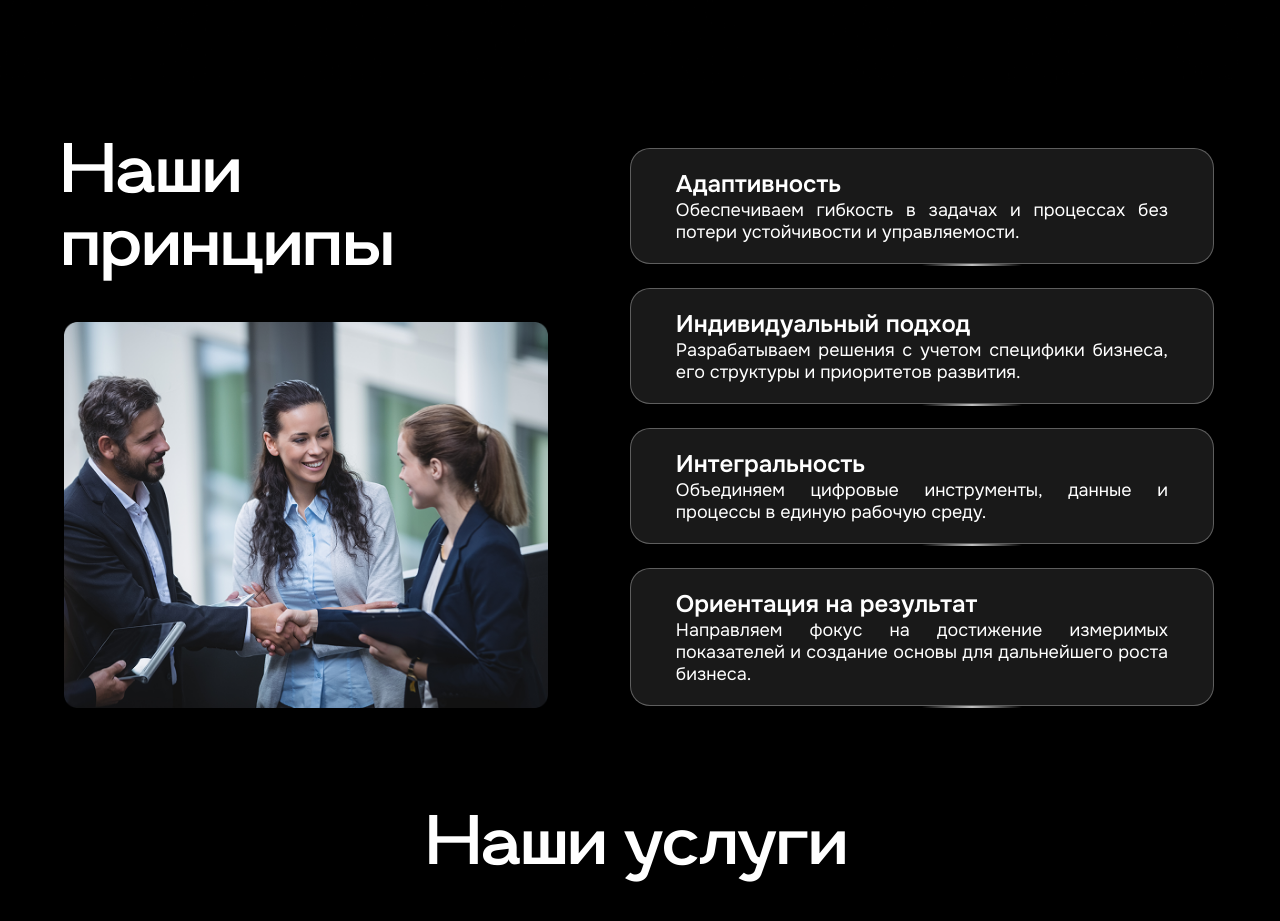
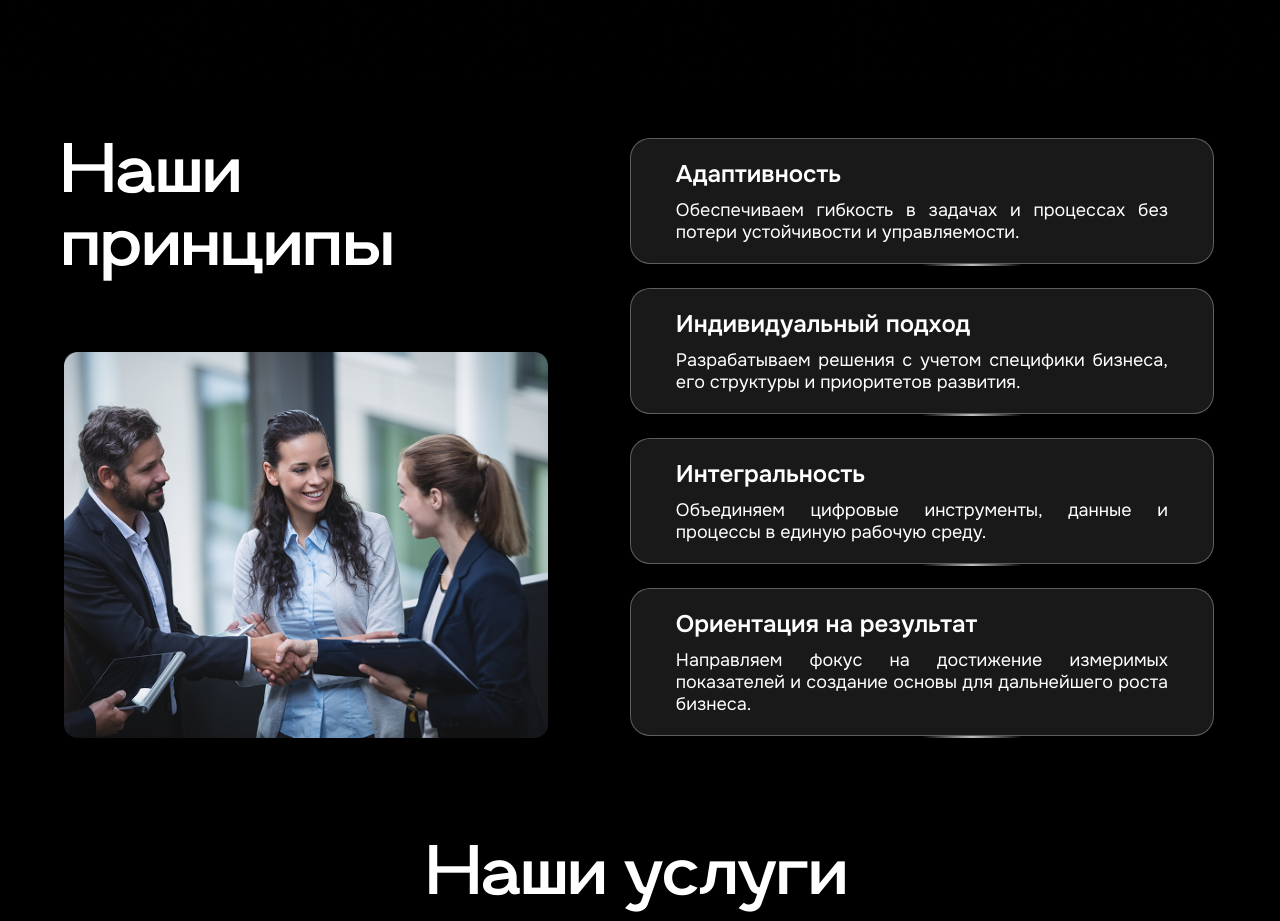
Before and after one commit to SaaVBaD/itsolutions, a Vue app: page / in a window 1280 px wide. Shown: the part 1400-2321 px from the top of the page. Built offline with nearby package versions, Linux system fonts and the light colour scheme.

Commit message:
Adjust home principles layout: align items to stretch and add gap between column items

```diff
--- a/src/components/home/home-principles.vue
+++ b/src/components/home/home-principles.vue
@@ -47,7 +47,7 @@
 
   &__wrapper {
     display: flex;
-    align-items: flex-end;
+    align-items: stretch;
     gap: 80px;
   }
 
@@ -109,6 +109,7 @@
     & div {
       display: flex;
       flex-direction: column;
+      gap: 10px;
       position: relative;
       z-index: 1;
       width: 100%;
```
